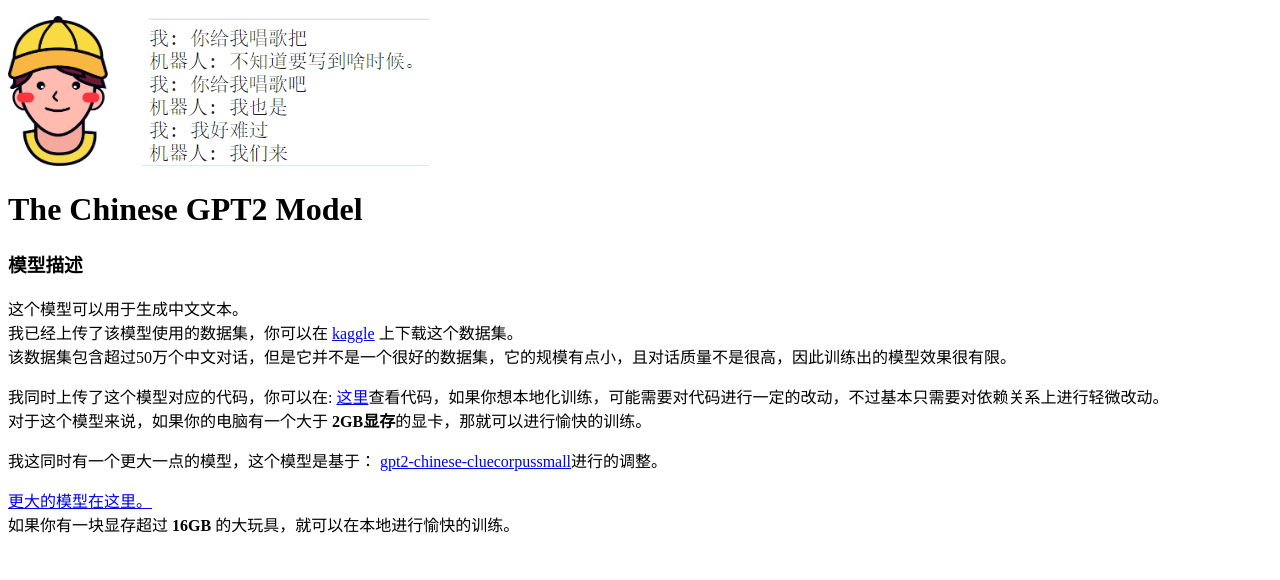
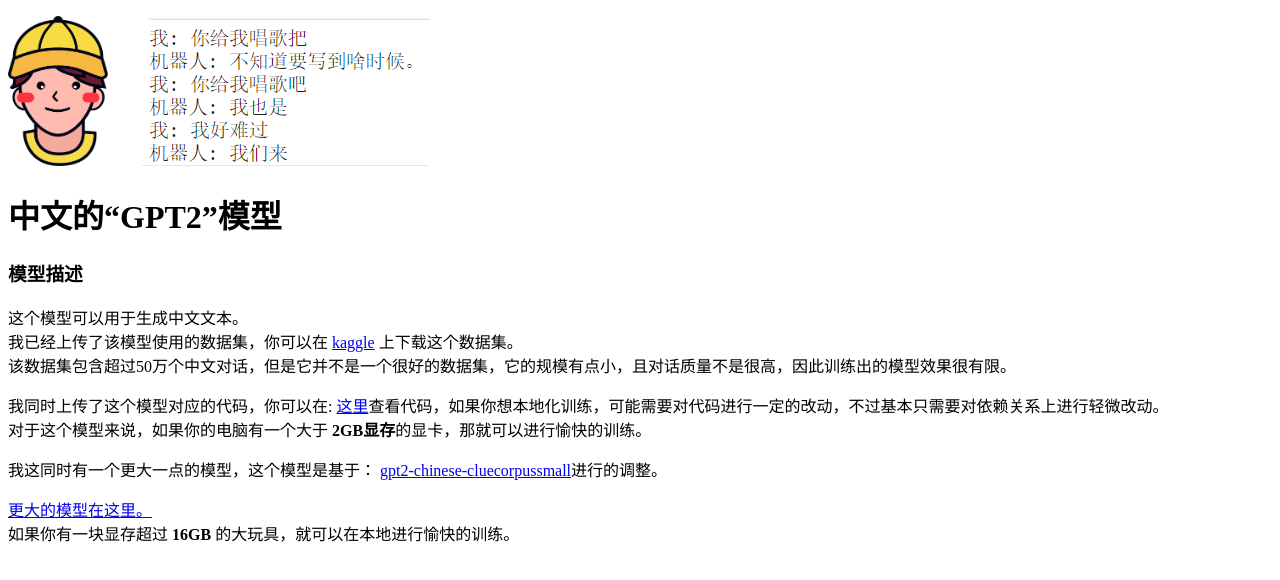
Before and after one commit to AHardworkingMan/AHardworkingMan.github.io, a plain HTML site: page index.html in a window 1280 px wide. Drawn offline with Linux system fonts and the light colour scheme.

Commit message:
Update index.html

```diff
--- a/index.html
+++ b/index.html
@@ -13,7 +13,7 @@
 </head>
 <body>
 	<p><img src="./pic/头像.png" id="tx"/>&emsp;&emsp;<img src="./pic/dialogue0.png" id="dialogue0" /></p>
-	<h1>The Chinese GPT2 Model</h1>
+	<h1>中文的“GPT2”模型</h1>
 	<p></p>
 
 	<h3>模型描述</h3>
```
